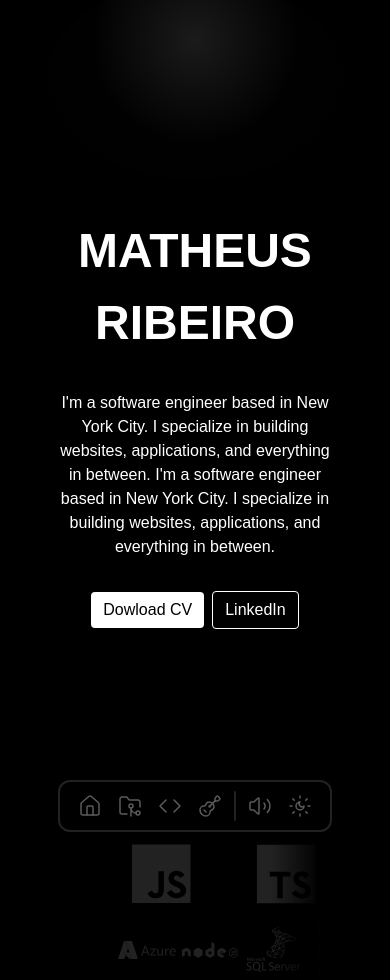
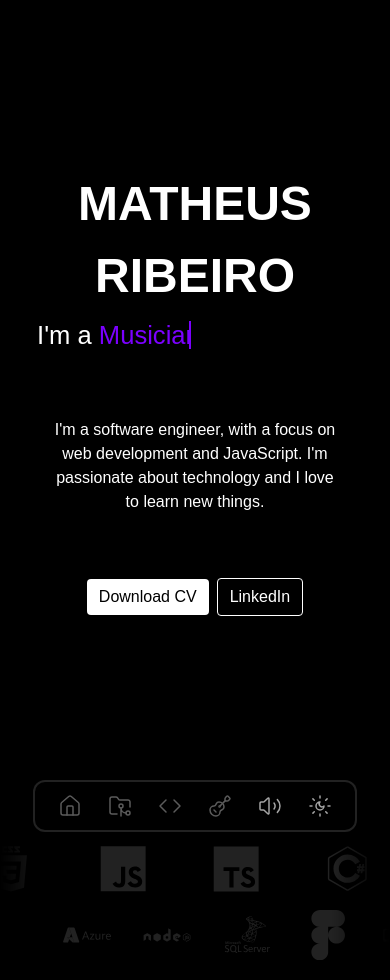
Before and after one commit to limematheuz/portfolio, a React (Vite) app: page / in a window 390 px wide. Built offline with nearby package versions, Linux system fonts and the light colour scheme; a web font is replaced by a local one.

Commit message:
create typing animation on hero component; fixed sliders style component

```diff
--- a/package.json
+++ b/package.json
@@ -7,12 +7,16 @@
     "dev": "vite",
     "build": "tsc -b && vite build",
     "lint": "eslint .",
-    "preview": "vite preview"
+    "preview": "vite preview",
+    "start" : "vite",
+    "server": "vite"
   },
+
   "dependencies": {
     "react": "^18.3.1",
     "react-dom": "^18.3.1",
     "react-router-dom": "^6.26.1"
+
   },
   "devDependencies": {
     "@eslint/js": "^9.9.0",
--- a/src/components/FloatingDock/FloatingDock.css
+++ b/src/components/FloatingDock/FloatingDock.css
@@ -46,7 +46,6 @@
 }
 
 .dock-container {
-
   position: fixed;
   bottom: 0;
   left: 50%;
@@ -92,14 +91,23 @@
   display: block;
 }
 
-.dock hr {
+.dock-navigation img:hover {
+  background-color: #15151575;
+  border-radius: var(--border-radius);
+}
+
+.dock-navigation.controls{
+  filter: brightness(1.8);
+}
+
+/* .dock hr {
   height: 40px;
   width: 2px;
   border: none;
   border-radius: 2px;
   margin: 0 6px;
-  background-color: var(--color-secondary) ;
-}
+  background-color: var(--color-secondary);
+} */
 
 .dock-navigation:hover .tooltip,
 .dock-navigation:focus-within .tooltip {
@@ -129,7 +137,7 @@
   }
 
   .dock-navigation {
-    width: 40px;
+    width: 50px;
     height: 40px;
   }
 
@@ -190,5 +198,4 @@
     top: -40px;
     padding: 6px;
   }
-
 }
--- a/src/components/FloatingDock/FloatingDock.tsx
+++ b/src/components/FloatingDock/FloatingDock.tsx
@@ -36,14 +36,14 @@ export default function FloatingDock() {
           <span className="tooltip">About me</span>
         </a>
       </li>
-      <hr />
-      <li className="dock-navigation" >
+      {/* <hr /> */}
+      <li className="dock-navigation controls" >
         <a href="" target="_blank">
           <img src={volume} />
           <span className="tooltip">Sound</span>
         </a>
       </li>
-      <li className="dock-navigation" >
+      <li className="dock-navigation controls" >
         <a href="" target="_blank">
           <img src={moon} />
           <span className="tooltip">Ligths</span>
--- a/src/components/Hero/Hero.css
+++ b/src/components/Hero/Hero.css
@@ -15,16 +15,55 @@
   flex-direction: column;
   justify-content: center;
   align-items: flex-start;
-  gap: 1rem;
+  gap: 3rem;
   /* border: 1px solid var(--border-color); */
 }
 
 .hero-content h1 {
-  font-size: 5rem;
+  font-size: 6rem;
   font-weight: 700;
   color: var(--color-font-white);
   text-transform: uppercase;
+  margin: -60px 0;
 }
+
+.animated-text {
+  width: 460px;
+  overflow: hidden;
+}
+
+.animated-text .text {
+  position: relative;
+  color:  #7b00ff;
+  font-size: 2rem;
+  font-weight: 400;
+}
+
+.animated-text .text.first-text{
+  color: #FFF;
+}
+
+.text.sec-text:before{
+  content: "";
+  position: absolute;
+  top: 0;
+  left: 0;
+  height: 100%;
+  width: 100%;
+  background-color: #000000;
+  border-left: 2px solid  #7b00ff;
+  animation: animate 4s steps(14) infinite;
+}
+
+@keyframes animate{
+  40%, 60%{
+      left: calc(100% + 4px);
+  }
+  100%{
+      left: 0%;
+  }
+}
+
 
 .hero-content p {
   width: 70%;
@@ -68,30 +107,37 @@
   transition: transform 0.3s ease;
 }
 
-.hero-container span {
-  width: 900px;
-  height: 900px;
-  border-radius: 100%;
-  position: absolute;
-  background: radial-gradient(circle at 50% 50%, #e9e9e91d, #75757503, #000000);
-  z-index: -1;
-}
-
 @media screen and (max-width: 768px) {
   .hero-content {
-    height: 50%;
+    height: 70%;
     width: 90%;
     align-items: center;
-    gap: 2rem;
-    /* border: 1px solid red; */
+    gap: 4rem;
   }
 
   .hero-content h1 {
     text-align: center;
     font-size: 3rem;
-    /* border: 1px solid red; */
     width: 100%;
   }
+
+  .animated-text {
+    width: 90%;
+    overflow: hidden;
+  }
+
+  .animated-text .text {
+    position: relative;
+    color: #7b00ff;
+    font-size: 1.6rem;
+    font-weight: 400;
+  }
+
+  .animated-text .text.first-text{
+    color: #FFF;
+  }
+
+
 
   .hero-content p {
     width: 80%;
@@ -112,12 +158,4 @@
     padding: 6px 12px;
     font-size: 1rem;
   }
-
-  .hero-container span {
-    width: 300px;
-    height: 200px;
-    border-radius: 100%;
-    top: -20px;
-    background: radial-gradient(circle at 50% 30%, #e9e9e91d, #75757503, #000000);
-  }
 }
--- a/src/components/Hero/Hero.tsx
+++ b/src/components/Hero/Hero.tsx
@@ -1,18 +1,42 @@
+import { useRef, useEffect } from "react";
 import "./Hero.css";
 
 export default function Hero() {
+  const textRef = useRef<HTMLSpanElement | null>(null);
+
+  useEffect(() => {
+    const textLoad = () => {
+      if (textRef.current) {
+        setTimeout(() => {
+          if (textRef.current) textRef.current.textContent = "Full Stack Developer";
+        }, 0);
+        setTimeout(() => {
+          if (textRef.current) textRef.current.textContent = "Musician";
+        }, 4000);
+        setTimeout(() => {
+          if (textRef.current) textRef.current.textContent = "Freelancer";
+        }, 8000);
+      }
+    };
+
+    textLoad();
+    const intervalId = setInterval(textLoad, 12000);
+
+    return () => clearInterval(intervalId);
+  }, []);
+
   return (
     <section className="hero-container">
       <div className="hero-content">
-        <h1>
-          Matheus
-          Ribeiro
-        </h1>
+        <h1>Matheus Ribeiro</h1>
+        <div className="animated-text">
+          <span className="text first-text">I'm a </span>
+          <span className="text sec-text" ref={textRef}></span>
+        </div>
         <p className="hero-subtitle">
-          I'm a software engineer based in New York City. I specialize in
-          building websites, applications, and everything in between. I'm a
-          software engineer based in New York City. I specialize in building
-          websites, applications, and everything in between.
+          I'm a software engineer, with a focus on web development and
+          JavaScript. I'm passionate about technology and I love to learn new
+          things.
         </p>
         <div className="hero-buttons">
           <a
@@ -20,7 +44,7 @@ export default function Hero() {
             target="_blank"
             rel="noopener noreferrer"
           >
-            Dowload CV
+            Download CV
           </a>
           <a
             href="https://www.linkedin.com/in/matheus-ribeiro-lima/"
@@ -31,8 +55,6 @@ export default function Hero() {
           </a>
         </div>
       </div>
-
-      <span></span>
     </section>
   );
 }
--- a/src/components/TechSlider/TechSlider.css
+++ b/src/components/TechSlider/TechSlider.css
@@ -14,15 +14,14 @@
   );
 }
 
-
 @keyframes scrollLeft {
   to {
-    left: -200px;
+    left: -100px;
   }
 }
 
 .techItem {
-  width: 200px;
+  width: 100px;
   height: 100%;
   position: absolute;
   left: max(calc(100px * 8), 100%);
@@ -65,9 +64,27 @@
 }
 
 .techSlider-container:hover .techItem {
-  animation-play-state: paused!important;
+  animation-play-state: paused !important;
 }
 
-.techSlider-container .techItem:hover{
+.techSlider-container .techItem:hover {
   filter: brightness(3);
 }
+
+@media screen and (max-width: 768px) {
+  .techSlider-container {
+    width: 100%;
+    height: 50px;
+    mask-image: linear-gradient(
+      to right,
+      rgba(0, 0, 0, 0),
+      rgba(0, 0, 0, 1) 15%,
+      rgba(0, 0, 0, 1) 85%,
+      rgba(0, 0, 0, 0)
+    );
+  }
+
+  .techItem {
+    padding: 2px 0;
+  }
+}
--- a/src/components/ToolSlider/ToolSlider.css
+++ b/src/components/ToolSlider/ToolSlider.css
@@ -71,3 +71,17 @@
 .toolSlider-container .toolItem:hover {
   filter: brightness(3);
 }
+
+@media screen and (max-width: 768px) {
+  .toolSlider-container {
+    width: 100%;
+    height: 50px;
+    mask-image: linear-gradient(
+      to right,
+      rgba(0, 0, 0, 0),
+      rgba(0, 0, 0, 1) 15%,
+      rgba(0, 0, 0, 1) 85%,
+      rgba(0, 0, 0, 0)
+    );
+  }
+}
```
Lines whose indentation alone changed are shown as unchanged.
